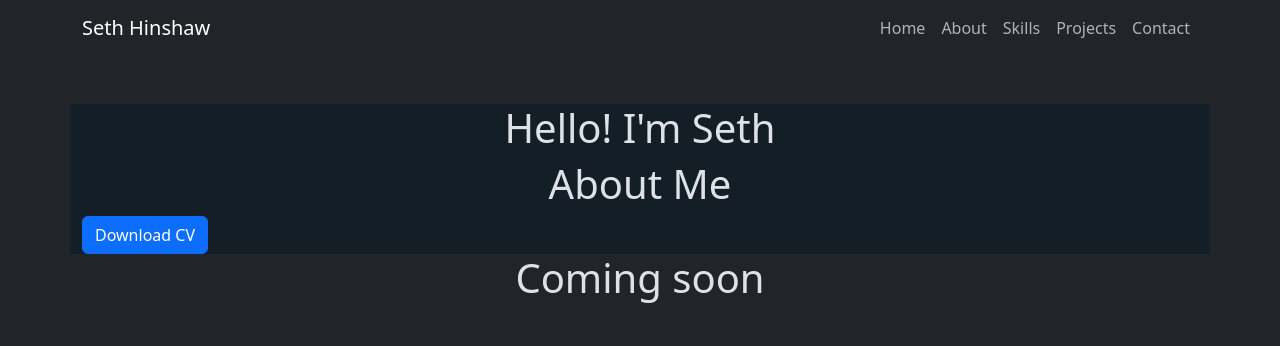
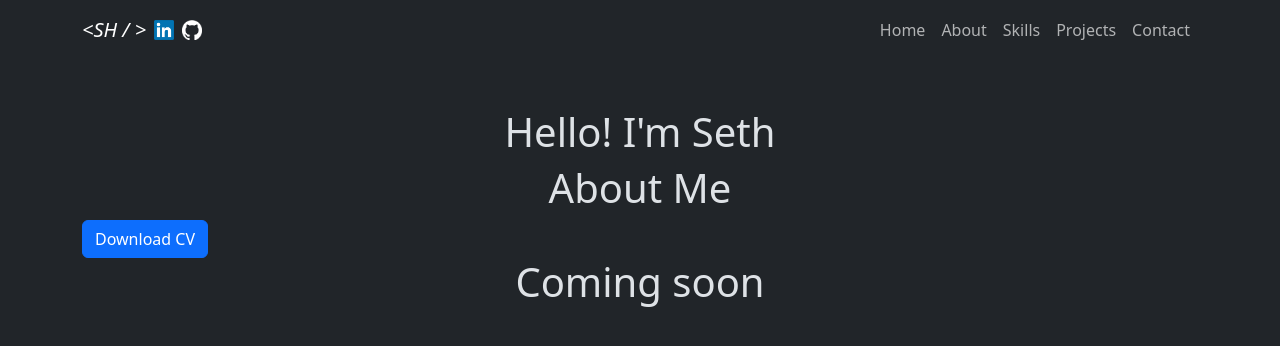
Before and after one commit to sekkiyah/sekkiyah.github.io, a React (Create React App) app: page / in a window 1280 px wide. Shown: the top 346 px of the page. Built offline with nearby package versions, Linux system fonts and the light colour scheme.

Commit message:
fixed icons and updated logo

```diff
--- a/public/styles.css
+++ b/public/styles.css
@@ -1,8 +1,3 @@
-.socials > * {
-  height: 25px;
-  width: 25px;
-}
-
-.page-segment {
+/* .page-segment {
   background-color: rgba(7, 24, 39, 0.5);
-}
+} */
--- a/src/components/NavigationBar.js
+++ b/src/components/NavigationBar.js
@@ -6,16 +6,14 @@ const NavigationBar = () => {
     <>
       <Navbar className='mb-5'>
         <Container>
-          <Navbar.Brand>
-            Seth Hinshaw{' '}
-            {/* <span className='socials'>
-              <a href='https://www.linkedin.com/in/seth-hinshaw/' target='_blank'>
-                <img src='../images/linkedin-icon.png' alt='li' />
-              </a>
-              <a href='https://github.com/sekkiyah' target='_blank'>
-                <img src='../images/github.png' alt='gh' />
-              </a>
-            </span> */}
+          <Navbar.Brand className='d-flex align-items-center'>
+            <p className='m-0 fst-italic fw-light'>{'<SH / >'}</p>
+            <a href='https://www.linkedin.com/in/seth-hinshaw/' target='_blank' className='mx-2 mb-1'>
+              <img src='/images/logos/linkedin-icon.png' alt='li' width='20' height='20' />
+            </a>
+            <a href='https://github.com/sekkiyah' target='_blank' className='mb-1'>
+              <img src='/images/logos/github.png' alt='gh' width='20' height='20' />
+            </a>
           </Navbar.Brand>
           <Nav>
             <Nav.Link>Home</Nav.Link>
```
